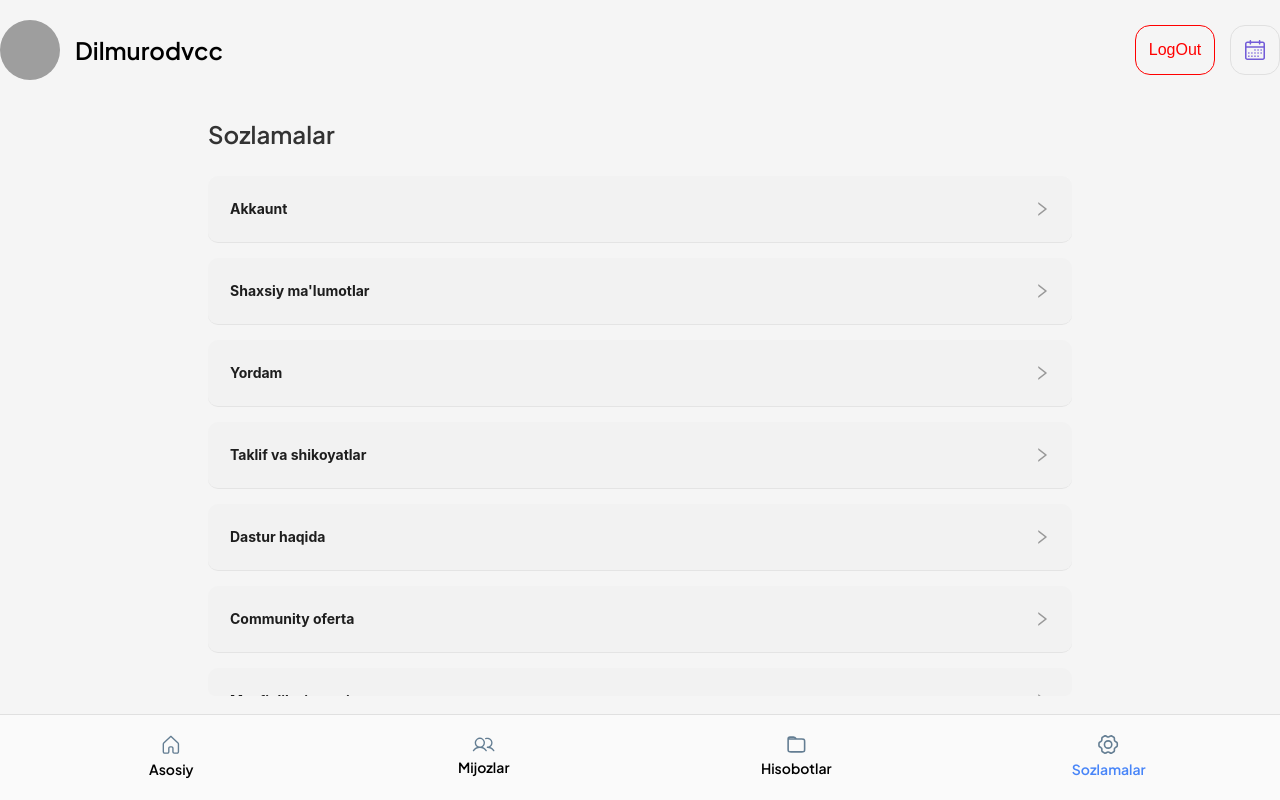
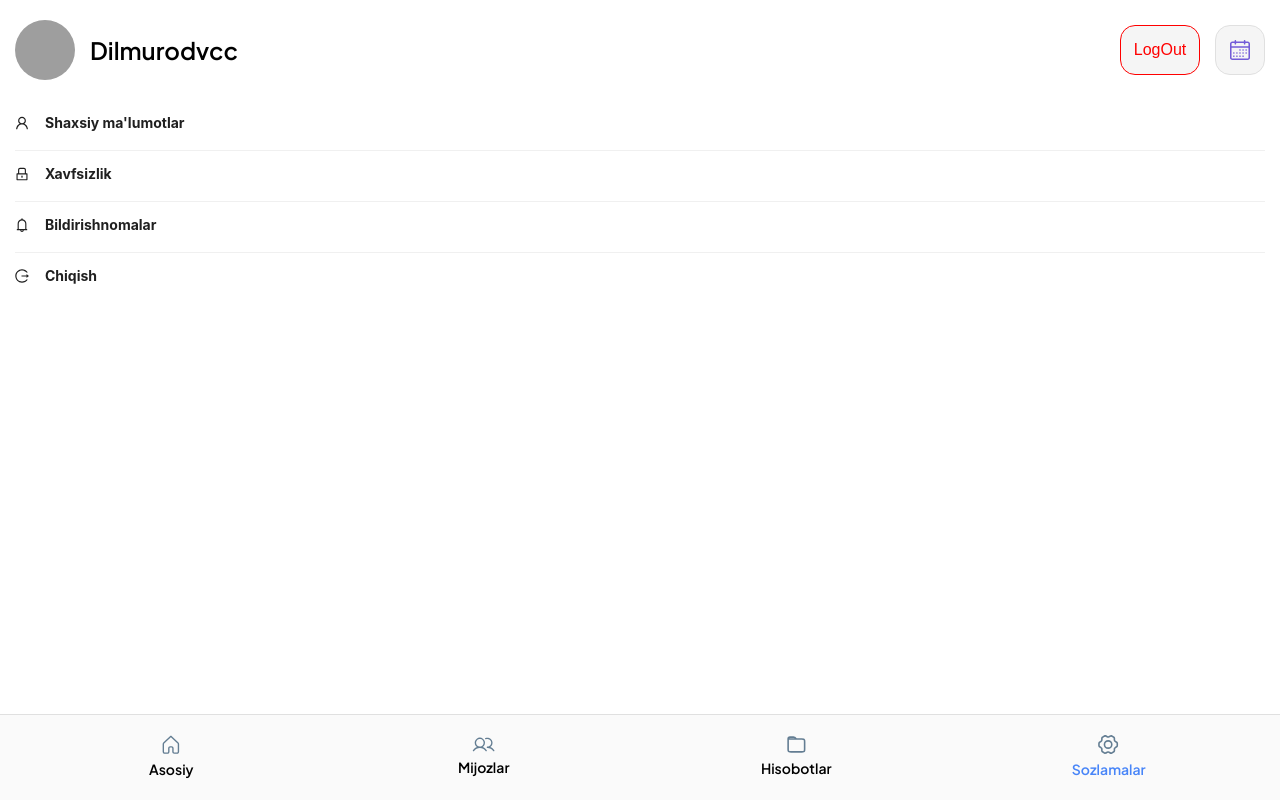
Before and after one commit to dilmurodivcc/Nasiya-Savdo, a React (Vite) app: page /settings in a window 1280 px wide. Built offline with nearby package versions, Linux system fonts and the light colour scheme; sample sign-in values are in the browser's storage; grey boxes are pictures that could not be loaded.

Commit message:
BUikding error

```diff
--- a/src/pages/Settings.tsx
+++ b/src/pages/Settings.tsx
@@ -1,92 +1,60 @@
-import { useState } from "react";
-import { Form, Input, Button, List, Avatar, Card } from "antd";
-import { useQuery, useMutation, useQueryClient } from "@tanstack/react-query";
-import { RightOutlined } from "@ant-design/icons";
-import API from "../API";
+import { useNavigate } from "react-router-dom";
+import { List } from "antd";
+import {
+  UserOutlined,
+  LockOutlined,
+  BellOutlined,
+  LogoutOutlined,
+} from "@ant-design/icons";
 import Header from "../components/layout/Header";
 import Footer from "../components/layout/Footer";
-import { useNavigate } from "react-router-dom";
-import "./Settings.css";
-
-interface AdminData {
-  id: string;
-  username: string;
-  phone_number: string;
-  email: string;
-}
 
 const Settings = () => {
   const navigate = useNavigate();
 
   const settingsItems = [
     {
-      key: "account",
-      title: "Akkaunt",
-      onClick: () => navigate("/settings/account"),
-    },
-    {
-      key: "personal",
       title: "Shaxsiy ma'lumotlar",
+      icon: <UserOutlined />,
       onClick: () => navigate("/settings/personal"),
     },
     {
-      key: "help",
-      title: "Yordam",
-      onClick: () => navigate("/settings/help"),
+      title: "Xavfsizlik",
+      icon: <LockOutlined />,
+      onClick: () => navigate("/settings/security"),
     },
     {
-      key: "terms",
-      title: "Taklif va shikoyatlar",
-      onClick: () => navigate("/settings/terms"),
+      title: "Bildirishnomalar",
+      icon: <BellOutlined />,
+      onClick: () => navigate("/settings/notifications"),
     },
     {
-      key: "dastur",
-      title: "Dastur haqida",
-      onClick: () => navigate("/settings/about"),
-    },
-    {
-      key: "community",
-      title: "Community oferta",
-      onClick: () => navigate("/settings/community"),
-    },
-    {
-      key: "maxfiylik",
-      title: "Maxfiylik siyosati",
-      onClick: () => navigate("/settings/privacy"),
-    },
-    {
-      key: "chiqish",
       title: "Chiqish",
+      icon: <LogoutOutlined />,
       onClick: () => {
         localStorage.removeItem("token");
         navigate("/auth");
       },
-      danger: true,
     },
   ];
 
   return (
-    <div className="settings-container">
+    <>
+      <div className="container">
         <Header />
-      <div className="settings-content">
-        <h1>Sozlamalar</h1>
+        <div className="settings-page">
           <List
-          className="settings-list"
-          itemLayout="horizontal"
             dataSource={settingsItems}
             renderItem={(item) => (
-            <List.Item
-              onClick={item.onClick}
-              className={`settings-item ${item.danger ? "danger" : ""}`}
-            >
-              <List.Item.Meta title={item.title} />
-              <RightOutlined />
+              <List.Item onClick={item.onClick} style={{ cursor: "pointer" }}>
+                <List.Item.Meta avatar={item.icon} title={item.title} />
               </List.Item>
             )}
           />
         </div>
+      </div>
       <Footer />
-    </div>
+    </>
   );
 };
 
```
Lines whose indentation alone changed are shown as unchanged.
